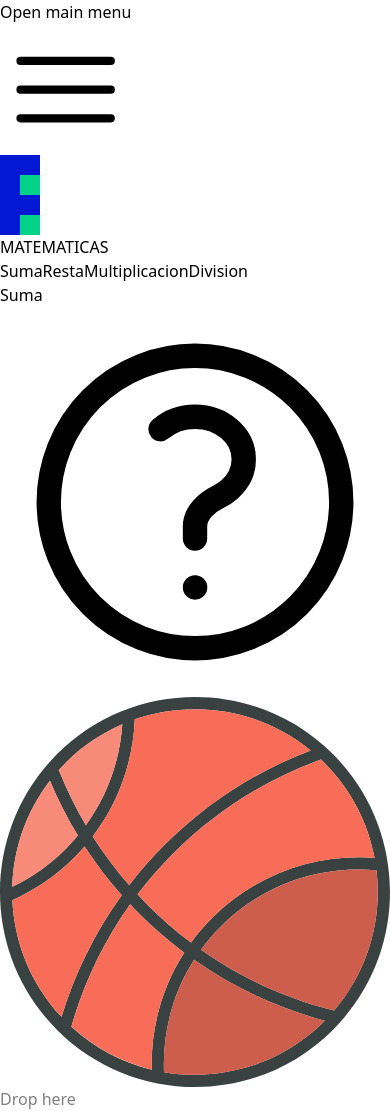
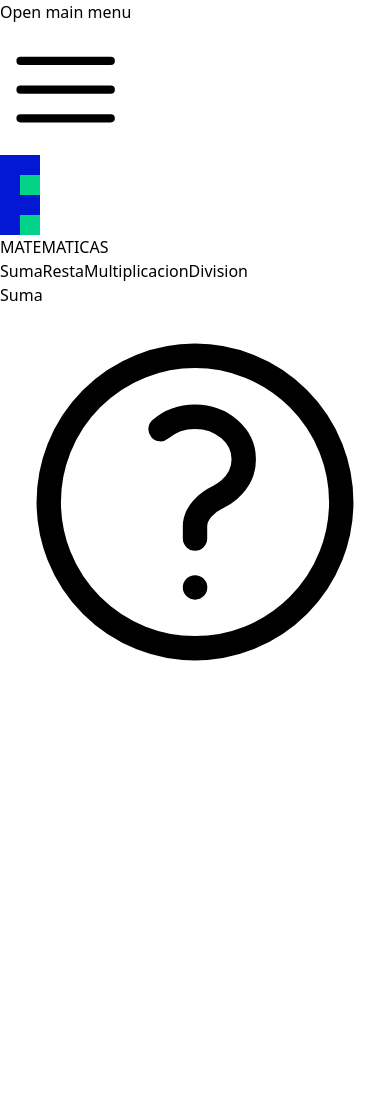
Before and after one commit to labs-company/mathematics, a React (Vite) app: page /add in a window 390 px wide. After the commit the page ends 844 px from the top, so only its background shows below. Built offline with nearby package versions, Linux system fonts and the light colour scheme; the HTML template or start-up script is replaced by a standard one.

Commit message:
types , board y elementDrag (#27)

```diff
--- a/src/pages/AddPage.tsx
+++ b/src/pages/AddPage.tsx
@@ -1,27 +1,14 @@
-import { useRef, useState } from "react";
+import { useState } from "react";
 import { Banner } from "../components/Banner";
 import { Navbar } from "../components/Navbar";
 import { Modal } from "../components/Modal";
 import suma from "../assets/data/add";
-import basketball from "../assets/basketball-svgrepo-com.svg";
-import { Droppable } from "../components/Droppable";
-import { DndContext, DragEndEvent, UniqueIdentifier } from "@dnd-kit/core";
-import { ItemDraggable } from "../components/ItemDraggable";
 
 export default function AddPage() {
   const [open, setOpen] = useState(false);
-  const [parent, setParent] = useState<UniqueIdentifier | null>(null);
-
-  const [draggableItems, _] = useState([
-    { id: "1", content: useRef(basketball) },
-  ]);
 
   const handleModalClick = () => {
     setOpen(!open);
-  };
-
-  const handleDragEnd = ({ over }: DragEndEvent) => {
-    setParent(over ? over.id : null);
   };
 
   return (
@@ -34,37 +21,6 @@ export default function AddPage() {
         option={open}
         setOpen={setOpen}
       />
-      <DndContext onDragEnd={handleDragEnd}>
-        <section className="mx-auto max-w-7xl py-6 sm:px-6 lg:px-8">
-          <div className="flex justify-around items-center">
-            <div className="border-solid border-2 border-zinc-600 p-10 shadow flex justify-center flex-wrap">
-              {!parent &&
-                draggableItems.map((item) => (
-                  <ItemDraggable
-                    key={item.id}
-                    id={item.id}
-                    content={item.content.current}
-                  />
-                ))}
-            </div>
-            {parent === "drop" ? (
-              <Droppable id="drop">
-                {draggableItems.map((item) => (
-                  <ItemDraggable
-                    key={item.id}
-                    id={item.id}
-                    content={item.content.current}
-                  />
-                ))}
-              </Droppable>
-            ) : (
-              <Droppable id="drop">
-                <>Drop here</>
-              </Droppable>
-            )}
-          </div>
-        </section>
-      </DndContext>
     </>
   );
 }
```
Also changed, not shown: src/utils/elementDragg.ts (added, +7 -0 lines), src/utils/types.ts (added, +12 -0 lines), src/utils/board.ts (added).
